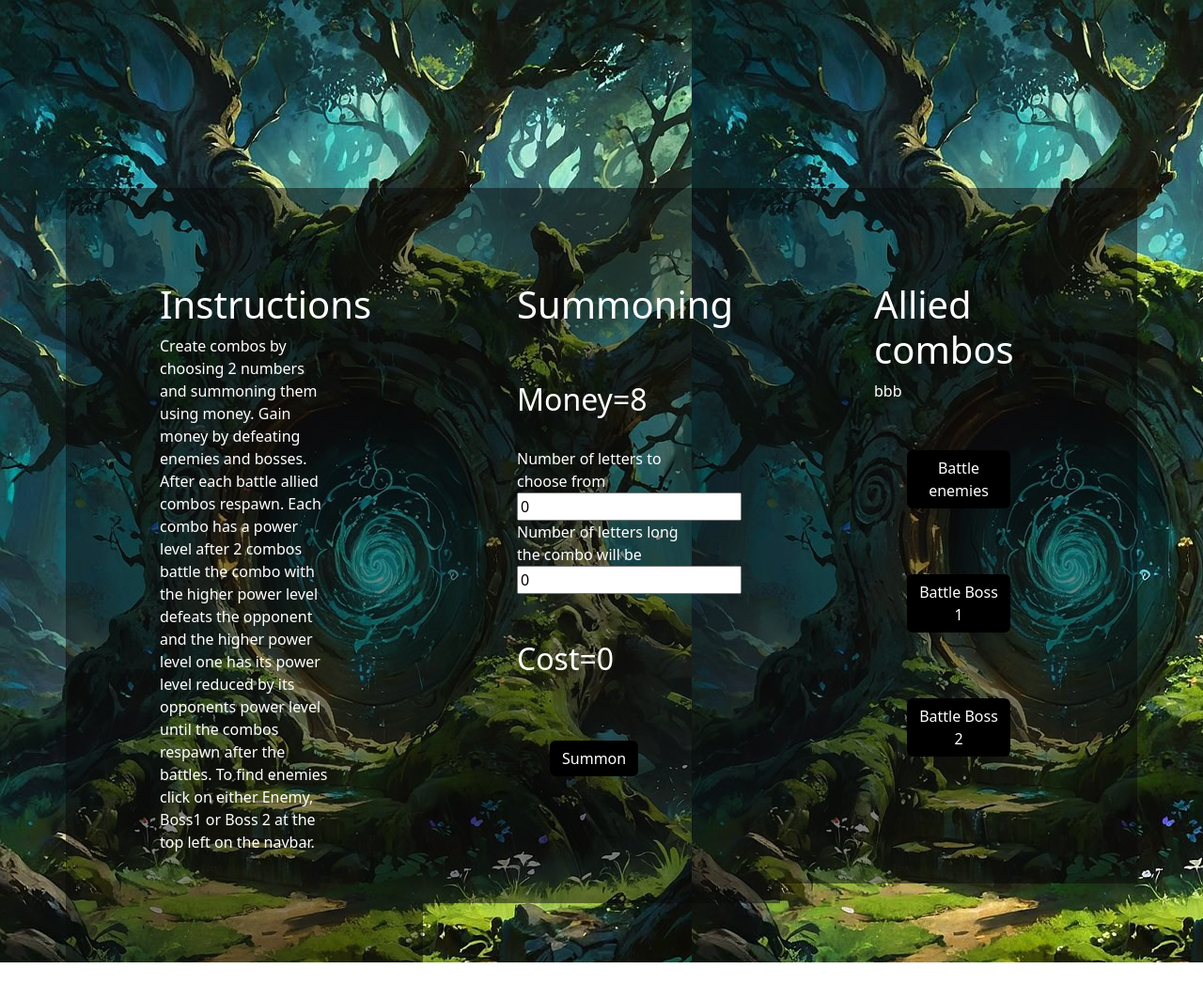
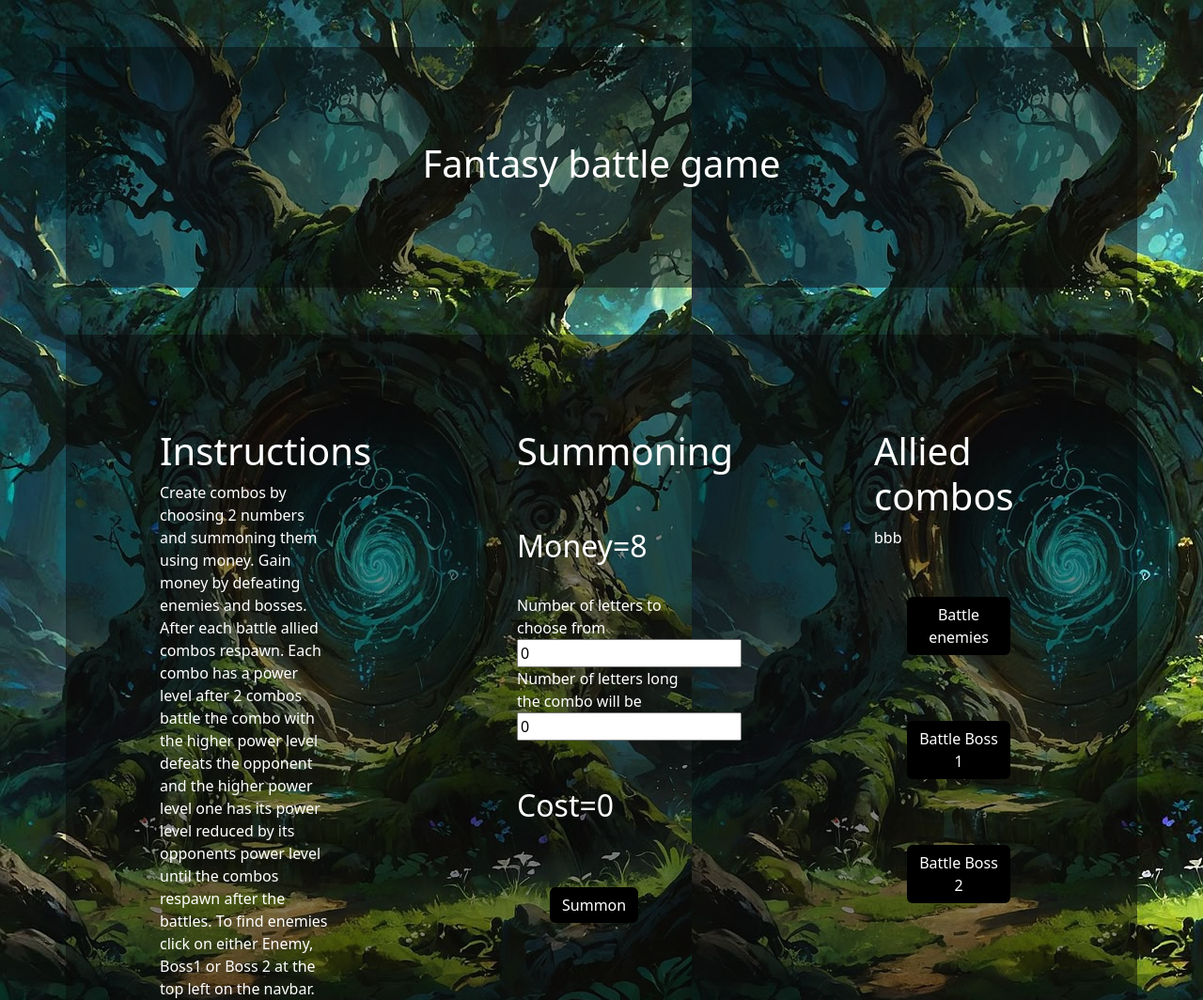
Before and after one commit to Jamie12341324/combo-game, a website: page index.html in a window 1280 px wide. Shown: the top 1064 px of the page at 94% size. Before the commit the page ends 1024 px from the top, so only its background shows below. Drawn offline with nearby package versions, Linux system fonts and the light colour scheme.

```diff
--- a/assets/css/styles.css
+++ b/assets/css/styles.css
@@ -46,12 +46,16 @@
 .box{
     background-color: rgba(9, 9, 9, 0.5);
     margin:50px;
+    margin-bottom: 10px;
 }
 .space{
     margin:auto;
     padding:100px;
-    margin-top:200px;
+    margin-top:50px;
 }
 .space2{
     padding-top:50px;
 }
+.text-center{
+    text-align:center;
+}
--- a/assets/js/script.js
+++ b/assets/js/script.js
@@ -414,14 +414,13 @@
         let enemy=document.getElementById("enemy"+i);
         console.log("enemy",enemy);
         let power=enemy.classList[1].substring(5,enemy.classList[1].length);
-        // let power=ally.classList[1][5];
         console.log("power"+power);
         enemyList[c3]=power;
         c3=c3+1;
     }
     return enemyList
 }
-// battleSim works out if a ally or enemy has won and toggles the loser
+// battleSim finds the higher power and if a ally or enemy has won and toggles the loser on a loop doing all the enemies and allies
 function battleSim(foeId,attackButton){
     updateGlobals()
     let c=0;
--- a/index.html
+++ b/index.html
@@ -53,6 +53,9 @@
 </div> -->
     <div class="container">
     <div class="row">
+    <div class="col-12 space box">
+    <h1 class="instructions-text-color text-center">Fantasy battle game</h1>
+    </div>
     <div class="col-12 col-md-12 col-lg-6 col-xl-4 space box" id="instructions">
     <h1 class="instructions-text-color">Instructions</h1>
     <p class="instructions-text-color">Create combos by choosing 2 numbers and summoning them using money. Gain money by defeating enemies and bosses.
```
Also changed, not shown: README.md.
